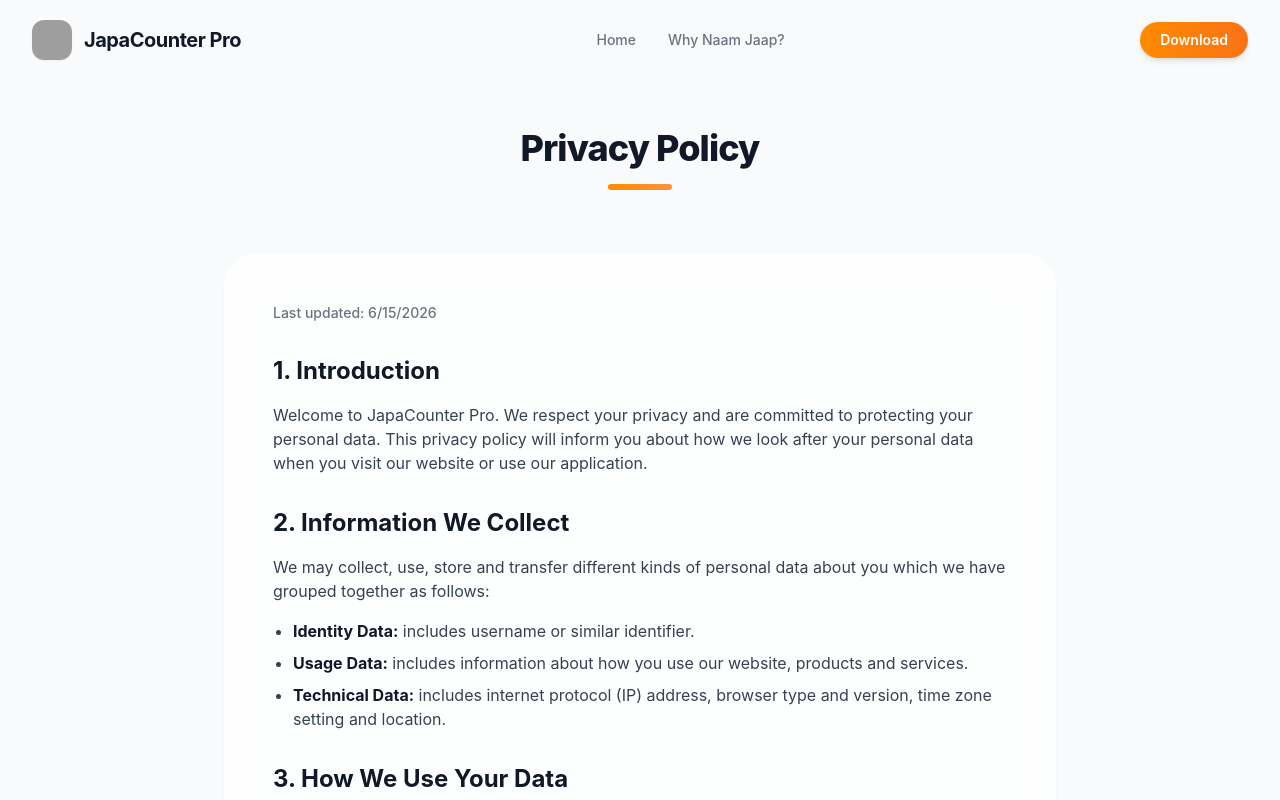
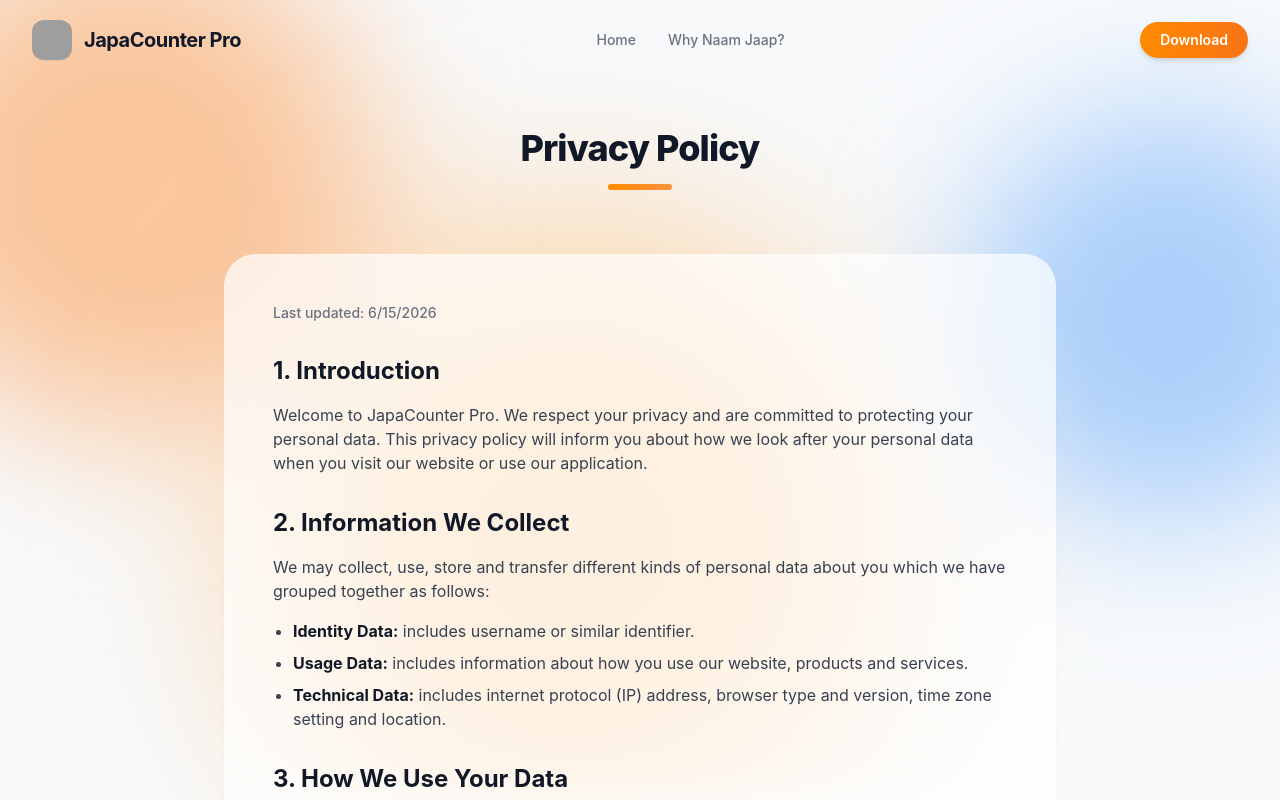
Before and after one commit to anshuonline/japacounterpro-webpanel, a React (Vite) app: page /privacy in a window 1280 px wide. Shown: the top 800 px of the page. Built offline with nearby package versions, Linux system fonts and the light colour scheme; grey boxes are pictures that could not be loaded.

Commit message:
Make pages transparent to show mesh gradient

```diff
--- a/src/pages/Home.jsx
+++ b/src/pages/Home.jsx
@@ -2,7 +2,7 @@
 
 function Home() {
   return (
-    <div className="min-h-screen bg-gradient-to-br from-orange-50 via-white to-blue-50 bg-[length:400%_400%] animate-gradient pt-24 pb-20">
+    <div className="min-h-screen pt-24 pb-20">
 
       {/* Sarkari Style Marquee with Apple Glass UI */}
       <div className="max-w-7xl mx-auto px-4 sm:px-6 lg:px-8 mb-8">
--- a/src/pages/Privacy.jsx
+++ b/src/pages/Privacy.jsx
@@ -6,7 +6,7 @@
   }, []);
 
   return (
-    <div className="min-h-screen pt-32 pb-24 bg-gray-50">
+    <div className="min-h-screen pt-32 pb-24">
       <div className="max-w-4xl mx-auto px-4 sm:px-6 lg:px-8">
 
         <div className="text-center mb-16">
--- a/src/pages/Terms.jsx
+++ b/src/pages/Terms.jsx
@@ -6,7 +6,7 @@
   }, []);
 
   return (
-    <div className="min-h-screen pt-32 pb-24 bg-gray-50">
+    <div className="min-h-screen pt-32 pb-24">
       <div className="max-w-4xl mx-auto px-4 sm:px-6 lg:px-8">
 
         <div className="text-center mb-16">
--- a/src/pages/WhyNaamJaap.jsx
+++ b/src/pages/WhyNaamJaap.jsx
@@ -6,7 +6,7 @@
   }, []);
 
   return (
-    <div className="min-h-screen pt-32 pb-24 bg-gray-50">
+    <div className="min-h-screen pt-32 pb-24">
       <div className="max-w-4xl mx-auto px-4 sm:px-6 lg:px-8">
 
         <div className="text-center mb-16 animate-[fadeIn_0.5s_ease-out]">
```
Also changed, not shown: 4 other files (tests, documents, lock files or other folders).
